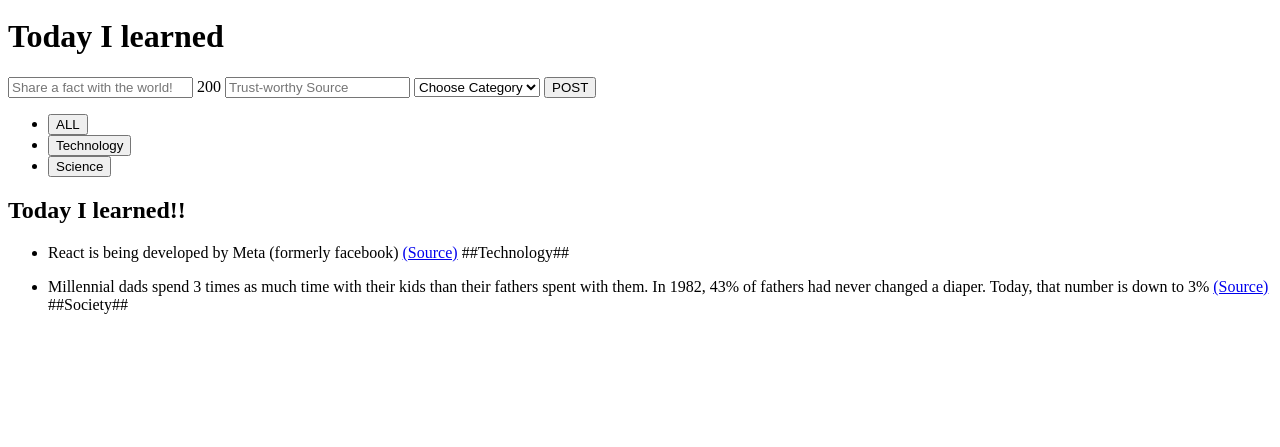
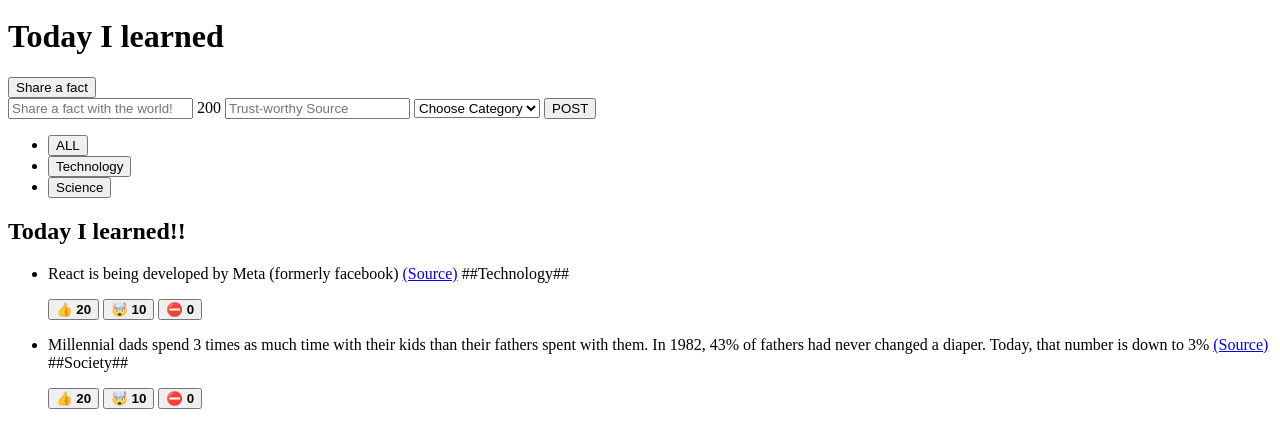
Before and after one commit to aniketpatil03/WEB-APP, a plain HTML site: page Index.html in a window 1280 px wide. Shown: the part 29-476 px from the top of the page. Drawn offline with Linux system fonts and the light colour scheme.

Commit message:
Update Index.html

```diff
--- a/Index.html
+++ b/Index.html
@@ -4,7 +4,7 @@
     <meta charset="UTF-8" />
     <meta http-equiv="X-UA-Compatible" content="IE=edge" />
     <meta name="viewport" content="width=device-width, initial-scale=1.0" />
-    <title>Today I learned</title>
+    <title>Today I learned!!</title>
   </head>
   <body>
     <header>
@@ -15,7 +15,9 @@
         width="68px"
         alt="Today I learned Logo"
       />
+
       <h1>Today I learned</h1>
+      <button>Share a fact</button>
     </header>
 
     <!-- Adding a Form -->
@@ -66,6 +68,12 @@
               <!-- Span Element adds diffrent contemt without creating a new line-->
               <span>##Technology##</span>
             </p>
+            <!-- Adding Emoji Upvpte & Downvoe buttons and wrapping it in a div(box)-->
+            <div>
+              <button><strong>👍 20</strong></button>
+              <button><strong>🤯 10</strong></button>
+              <button><strong>⛔️ 0</strong></button>
+            </div>
           </li>
           <li>
             <p>
@@ -80,6 +88,12 @@
                           creating a new line-->
               <span>##Society##</span>
             </p>
+            <!-- Adding Emoji Upvpte & Downvoe buttons and wrapping it in a div(box)-->
+            <div>
+              <button><strong>👍 20</strong></button>
+              <button><strong>🤯 10</strong></button>
+              <button><strong>⛔️ 0</strong></button>
+            </div>
           </li>
         </ul>
       </section>
```
